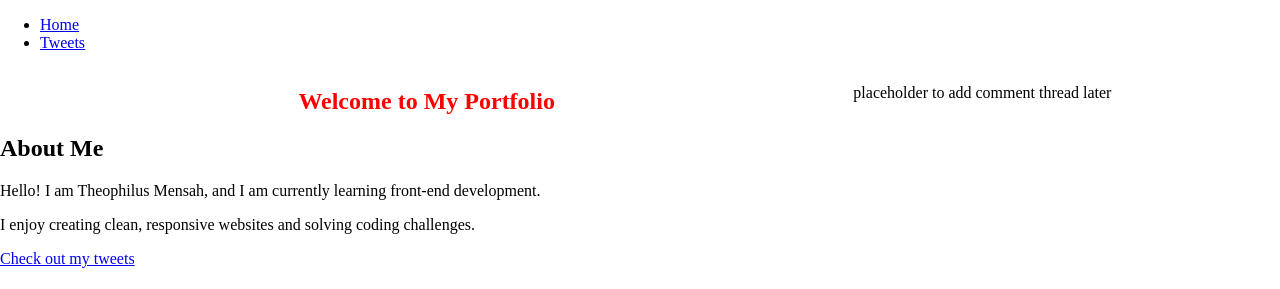
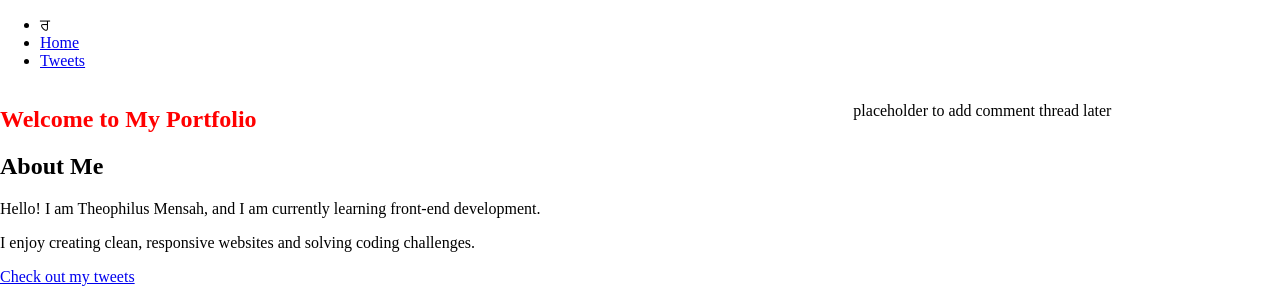
Before and after one commit to t-mensah/alx_html_css, a plain HTML site: page css_basic/index.html in a window 1280 px wide. Shown: the top 289 px of the page. Drawn offline with Linux system fonts and the light colour scheme.

Commit message:
feat: Add custom styling and logo to website and update base.css

```diff
--- a/css_basic/base.css
+++ b/css_basic/base.css
@@ -1,4 +1,3 @@
 h1{
     color: red;
-    text-align: center;
 }
--- a/css_basic/index.html
+++ b/css_basic/index.html
@@ -13,6 +13,7 @@
 
     <header>
     <ul>
+      <li class="logo">&#2608;</li>
       <li><a href="index.html">Home</a></li>
       <li><a href="tweets.html">Tweets</a></li>
     </ul>
```
